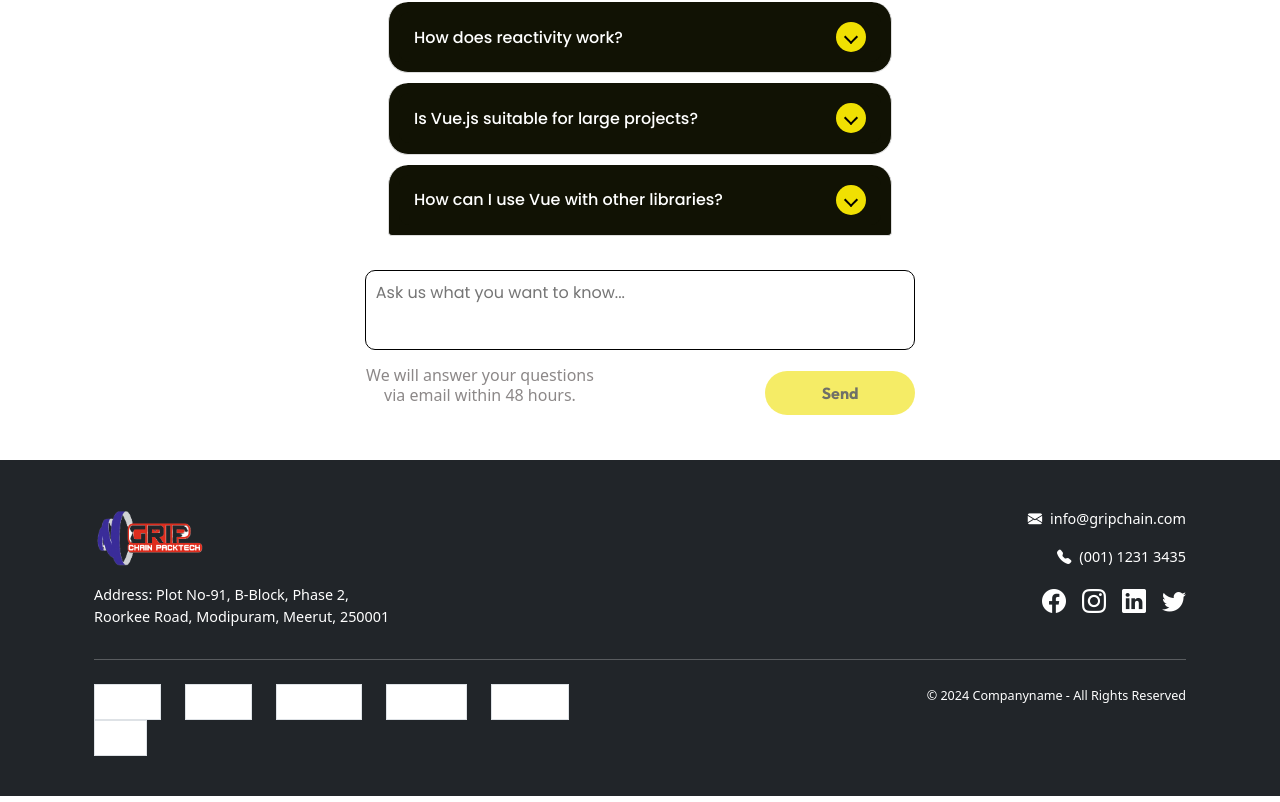
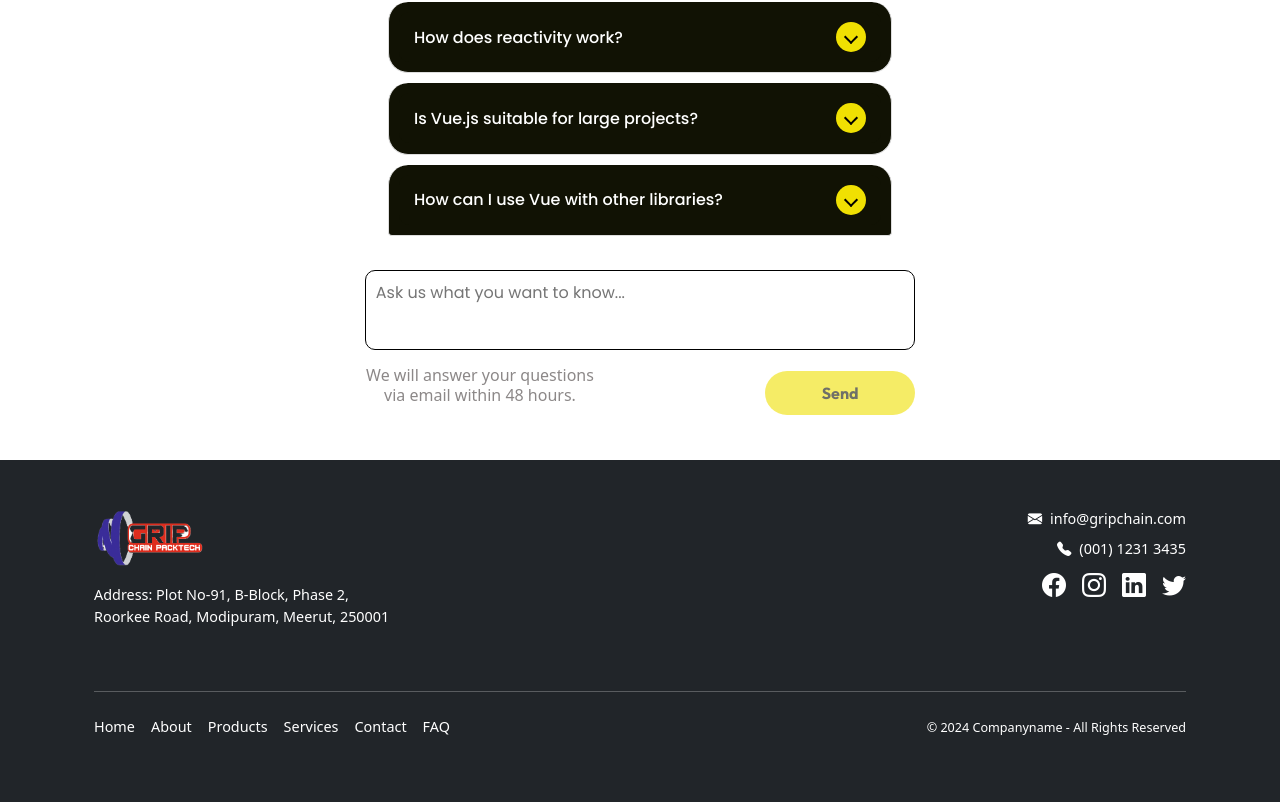
Before and after one commit to Abhishek-Soni-25/GCP-Frontend, a Vue app in the folder client/: page / in a window 1280 px wide. Shown: the part 4294-5096 px from the top of the page. Built offline with nearby package versions, Linux system fonts and the light colour scheme; no server answers; a small style sheet from the web is missing; a web font is replaced by a local one.

Commit message:
fixed footer issue and fixed the logo zoom on hover.

```diff
--- a/client/src/components/Homepage/Footer.vue
+++ b/client/src/components/Homepage/Footer.vue
@@ -1,58 +1,51 @@
 <template>
-  <footer class="bg-dark text-white pt-5 custom-footer">
+  <footer class="bg-dark text-white py-5">
     <div class="container">
       <!-- Top Section -->
       <div class="row">
         <!-- Left Section -->
-        <div class="col-md-6">
-          <div class="d-flex align-items-center mb-3">
-            <a href="/" class="footer-logo-link">
-              <img
-                src="@/assets/logo.png"
-                alt="Logo"
-                class="footer-logo"
-              />
-            </a>
+        <div class="col-md-6 mb-4">
+          <div class="d-flex align-items-center">
+            <router-link to="/" class="d-inline-block">
+              <img src="@/assets/logo.png" alt="Logo" class="img-fluid" style="height: 60px;" />
+            </router-link>
           </div>
-          <p class="mb-2">
+          <p class="mt-3">
             Address: Plot No-91, B-Block, Phase 2, <br />
             Roorkee Road, Modipuram, Meerut, 250001
           </p>
         </div>
 
         <!-- Right Section -->
-        <div class="col-md-6 text-md-end">
-          <!-- Email -->
-          <div class="mb-3">
-            <a
-              href="mailto:info@gripchain.com"
-              class="text-white text-decoration-none d-flex align-items-center justify-content-md-end"
-            >
+        <div class="col-md-6 text-md-end mb-4">
+          <p class="mb-2">
+            <a href="mailto:info@gripchain.com"
+              class="text-white text-decoration-none d-flex align-items-center justify-content-md-end">
               <i class="bi bi-envelope-fill me-2"></i> info@gripchain.com
             </a>
-          </div>
-          <!-- Phone -->
-          <div class="mb-3">
-            <a
-              href="tel:+00112313435"
-              class="text-white text-decoration-none d-flex align-items-center justify-content-md-end"
-            >
+          </p>
+          <p class="mb-2">
+            <a href="tel:+00112313435"
+              class="text-white text-decoration-none d-flex align-items-center justify-content-md-end">
               <i class="bi bi-telephone-fill me-2"></i> (001) 1231 3435
             </a>
-          </div>
-          <!-- Social Icons -->
+          </p>
           <div class="d-flex justify-content-md-end">
-            <a href="https://www.facebook.com" class="text-white text-decoration-none me-3 social-icon facebook">
-              <i class="bi bi-facebook"></i>
+            <a href="https://www.facebook.com" target="_blank" rel="noopener noreferrer"
+              class="text-white text-decoration-none me-3">
+              <i class="bi bi-facebook fs-4"></i>
             </a>
-            <a href="https://www.instagram.com" class="text-white text-decoration-none me-3 social-icon instagram">
-              <i class="bi bi-instagram"></i>
+            <a href="https://www.instagram.com" target="_blank" rel="noopener noreferrer"
+              class="text-white text-decoration-none me-3">
+              <i class="bi bi-instagram fs-4"></i>
             </a>
-            <a href="https://www.linkedin.com" class="text-white text-decoration-none me-3 social-icon linkedin">
-              <i class="bi bi-linkedin"></i>
+            <a href="https://www.linkedin.com" target="_blank" rel="noopener noreferrer"
+              class="text-white text-decoration-none me-3">
+              <i class="bi bi-linkedin fs-4"></i>
             </a>
-            <a href="https://www.x.com" class="text-white text-decoration-none social-icon twitter">
-              <i class="bi bi-twitter"></i> <!-- Changed X to Twitter icon -->
+            <a href="https://www.twitter.com" target="_blank" rel="noopener noreferrer"
+              class="text-white text-decoration-none">
+              <i class="bi bi-twitter fs-4"></i>
             </a>
           </div>
         </div>
@@ -64,25 +57,25 @@
       <!-- Bottom Section -->
       <div class="row">
         <!-- Pages Links -->
-        <div class="col-md-6">
+        <div class="col-md-6 mb-3">
           <ul class="list-inline mb-0">
-            <li class="list-inline-item me-4">
-              <a href="#" class="text-white text-decoration-none page-link">Home</a>
+            <li class="list-inline-item me-3">
+              <router-link to="/" class="text-white text-decoration-none">Home</router-link>
             </li>
-            <li class="list-inline-item me-4">
-              <a href="#" class="text-white text-decoration-none page-link">About</a>
+            <li class="list-inline-item me-3">
+              <router-link to="/about" class="text-white text-decoration-none">About</router-link>
             </li>
-            <li class="list-inline-item me-4">
-              <a href="#" class="text-white text-decoration-none page-link">Products</a>
+            <li class="list-inline-item me-3">
+              <router-link to="/products" class="text-white text-decoration-none">Products</router-link>
             </li>
-            <li class="list-inline-item me-4">
-              <a href="#" class="text-white text-decoration-none page-link">Services</a>
+            <li class="list-inline-item me-3">
+              <router-link to="/services" class="text-white text-decoration-none">Services</router-link>
             </li>
-            <li class="list-inline-item me-4">
-              <a href="#" class="text-white text-decoration-none page-link">Contact</a>
+            <li class="list-inline-item me-3">
+              <router-link to="/contact" class="text-white text-decoration-none">Contact</router-link>
             </li>
             <li class="list-inline-item">
-              <a href="#" class="text-white text-decoration-none page-link">FAQ</a>
+              <router-link to="/faq" class="text-white text-decoration-none">FAQ</router-link>
             </li>
           </ul>
         </div>
@@ -93,7 +86,6 @@
         </div>
       </div>
     </div>
-    <div class="footer-bottom-space"></div>
   </footer>
 </template>
 
@@ -115,10 +107,6 @@ footer {
 }
 
 /* Logo Hover Effect */
-.footer-logo {
-  height: 60px;
-  transition: transform 0.3s ease;
-}
 
 .footer-logo:hover {
   transform: scale(1.1);
--- a/client/src/components/Homepage/Header.vue
+++ b/client/src/components/Homepage/Header.vue
@@ -54,10 +54,6 @@ export default {
 .brand-logo {
   height: 65px;
   transition: transform 0.3s ease;
-}
-
-.brand-logo:hover {
-  transform: scale(1.2);
 }
 
 /* Adjusted Logo Positioning */
```
